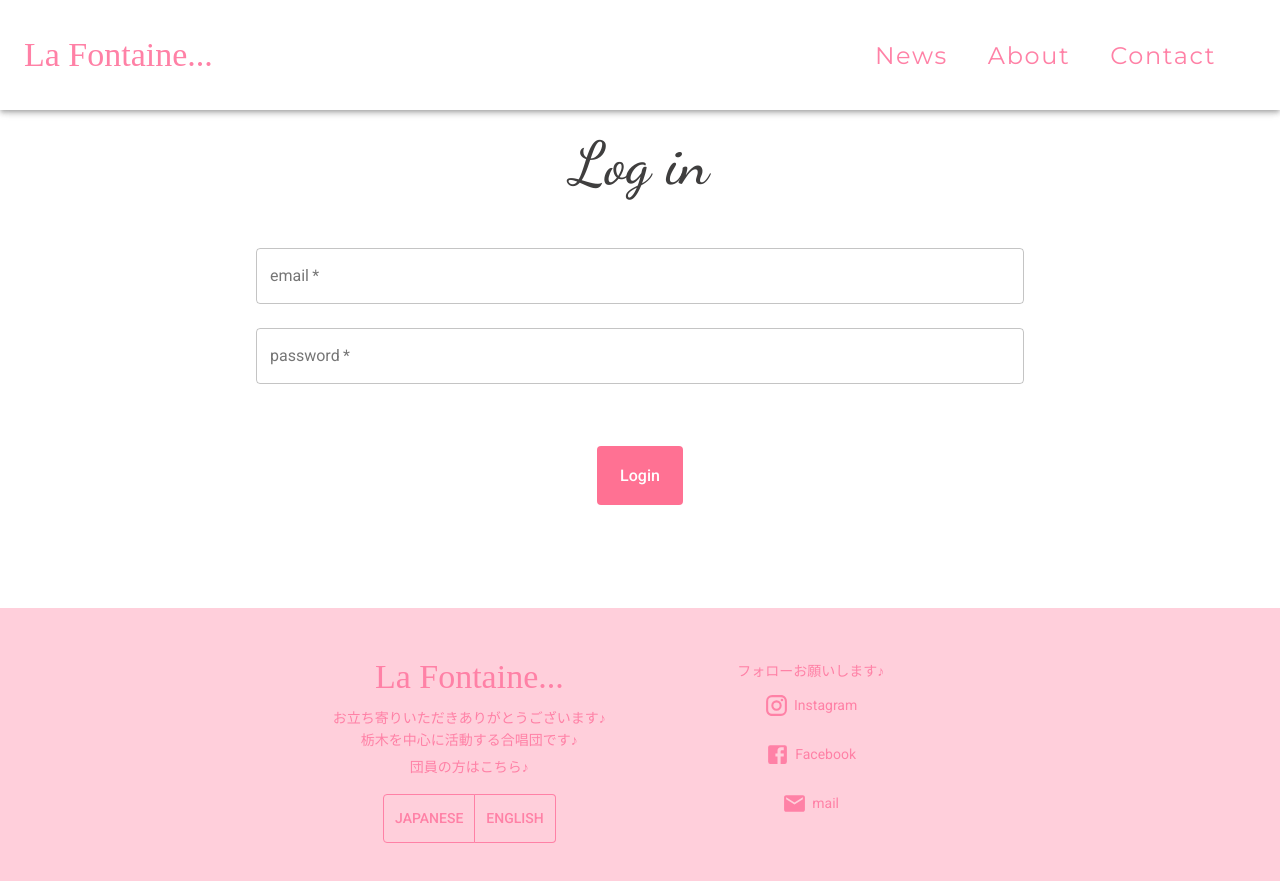
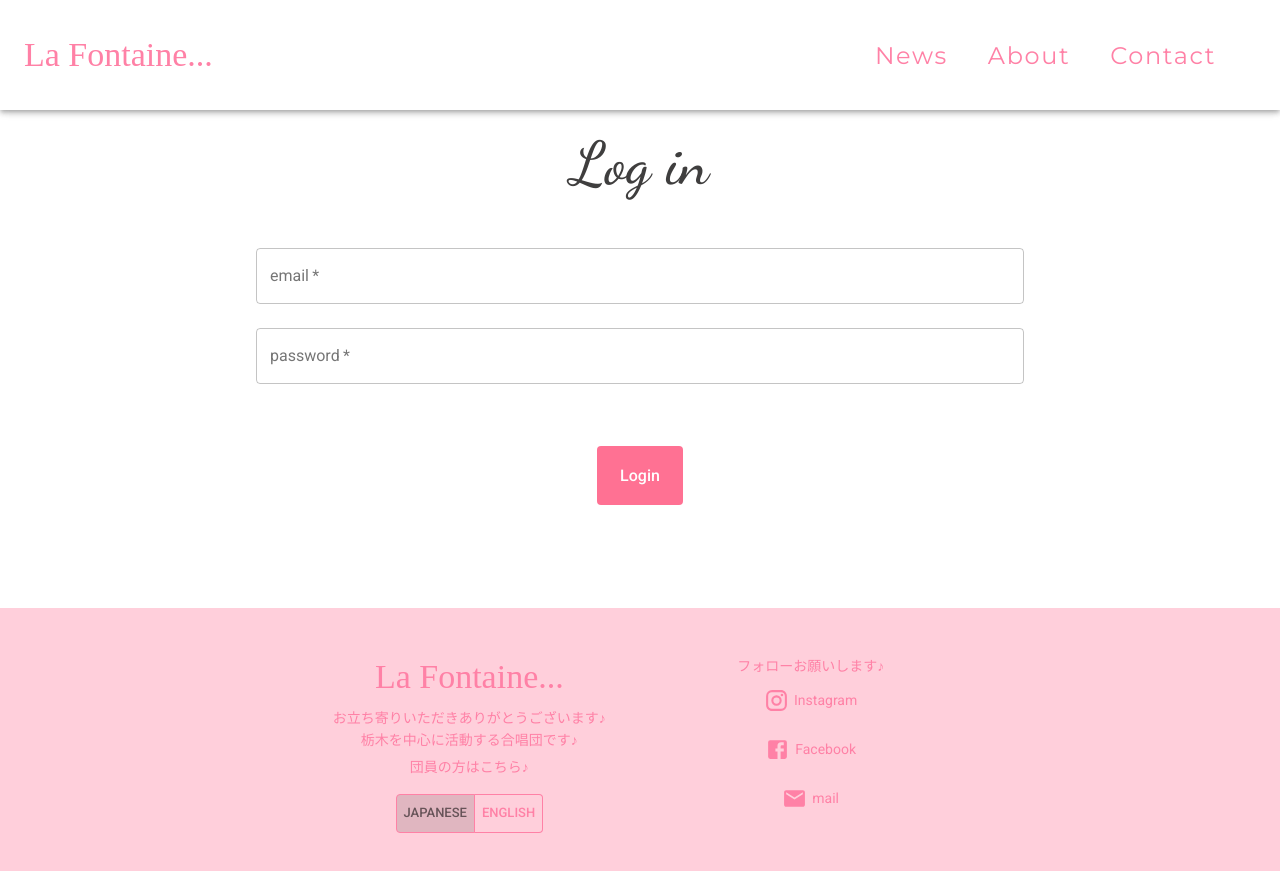
Before and after one commit to Chihori-Suzuki/LaFontaine-portfolio, a React (Create React App) app: page /login in a window 1280 px wide. Built offline with nearby package versions, Linux system fonts and the light colour scheme; no server answers; the HTML template or start-up script is replaced by a standard one; a web font is replaced by a local one.

Commit message:
fix toggle button selected condition

```diff
--- a/src/components/Footer.js
+++ b/src/components/Footer.js
@@ -1,4 +1,5 @@
 import { useState, useEffect } from "react";
+import theme from "../theme/theme";
 
 import {
   Grid,
@@ -86,23 +87,17 @@ const Footer = () => {
 
           <ToggleButtonGroup
             value={lang}
+            color={theme.palette.button.main}
             exclusive
-            onChange={() => setLang(lang === "en" ? "jp" : "en")}
+            onChange={(event, newLang) => setLang(newLang)}
             aria-label="text alignment"
             style={{ marginTop: "5%" }}
+            size="small"
           >
-            <ToggleButton
-              value="left"
-              aria-label="left aligned"
-              className={classes.toggle}
-            >
+            <ToggleButton value="jp" className={classes.toggle}>
               Japanese
             </ToggleButton>
-            <ToggleButton
-              value="left"
-              aria-label="left aligned"
-              className={classes.toggle}
-            >
+            <ToggleButton value="en" className={classes.toggle}>
               English
             </ToggleButton>
           </ToggleButtonGroup>
```
